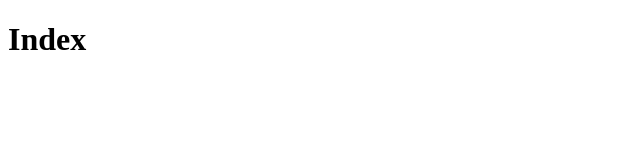
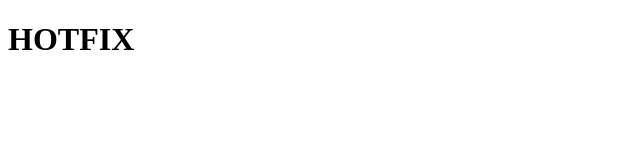
Before and after one commit to sangthai2002/myproject1, a plain HTML site: page index.html in a window 1280 px wide. Shown: the whole page, without its empty margins (0-640 px from the left). Drawn offline with Linux system fonts and the light colour scheme.

Commit message:
modified index.html

```diff
--- a/index.html
+++ b/index.html
@@ -6,6 +6,6 @@
     <title>Document</title>
 </head>
 <body>
-    <h1>Index</h1>
+    <h1> HOTFIX </h1>
 </body>
 </html>
```
